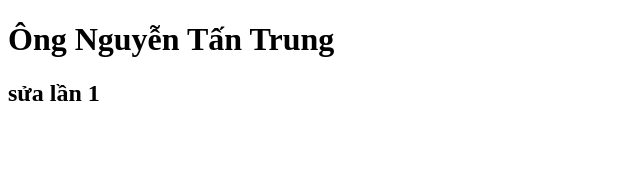
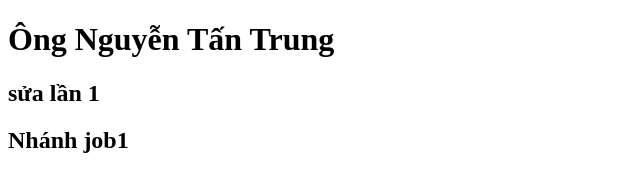
Before and after one commit to tantrung12492/teamTrung, a plain HTML site: page index.html in a window 1280 px wide. Shown: the whole page, without its empty margins (0-640 px from the left). Drawn offline with Linux system fonts and the light colour scheme.

Commit message:
Test nhánh

```diff
--- a/index.html
+++ b/index.html
@@ -8,5 +8,6 @@
   <body>
     <h1>Ông Nguyễn Tấn Trung</h1>
     <h2>sửa lần 1</h2>
+    <h2>Nhánh job1</h2>
   </body>
 </html>
```
